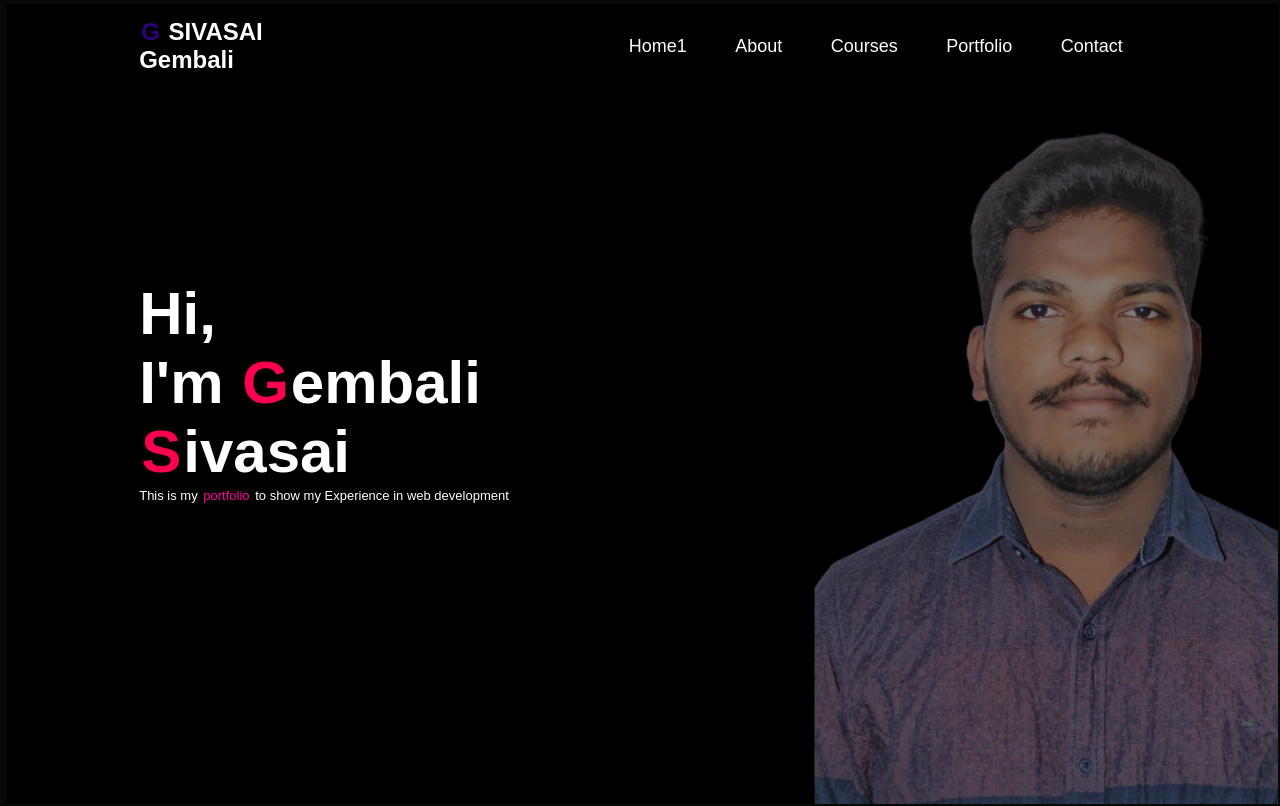
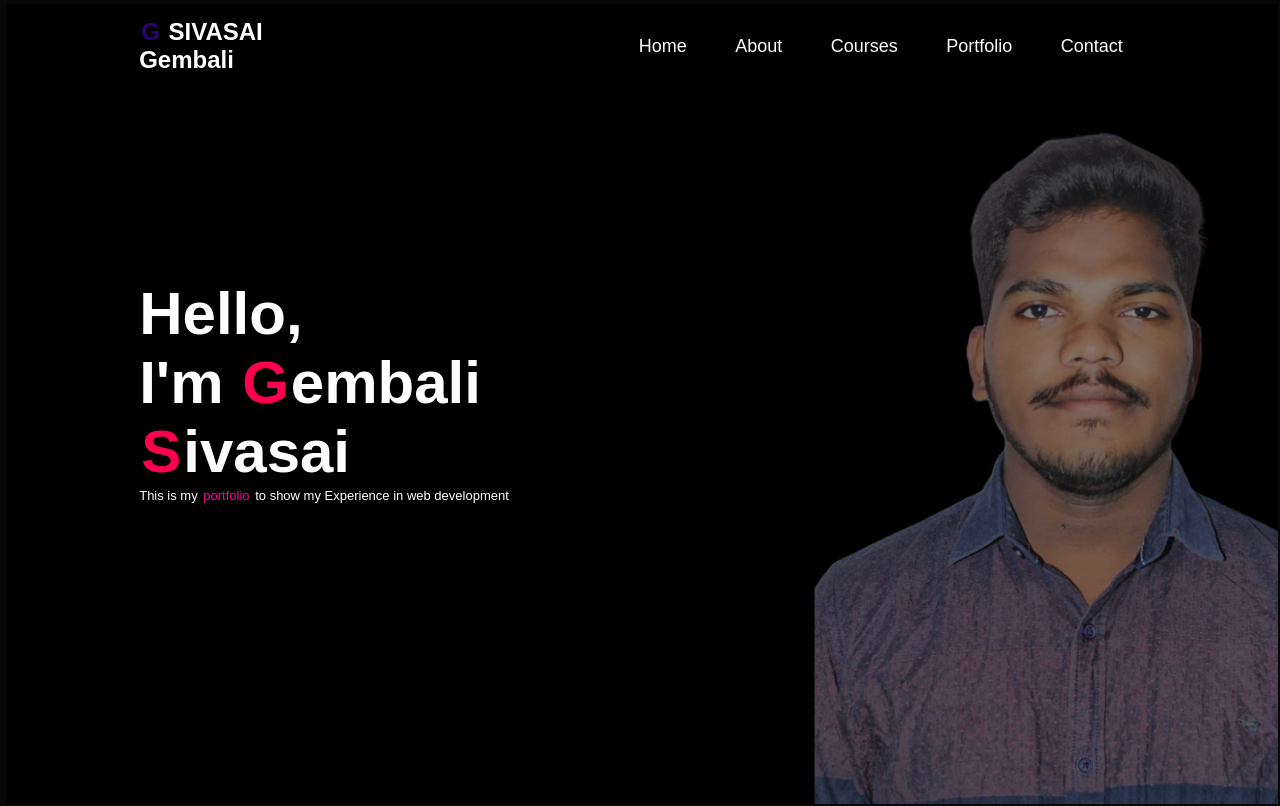
Before and after one commit to sivasaigembali/portfolio, a plain HTML site: page index.html in a window 1280 px wide. Shown: the top 806 px of the page. Drawn offline with Linux system fonts and the light colour scheme.

Commit message:
Changed Hi to Hello

```diff
--- a/index.html
+++ b/index.html
@@ -13,7 +13,7 @@
             <nav>
                 <h1 class="namelogo"><span>G</span> SIVASAI Gembali</h1>
            <ul id="sidemenu">
-            <li><a href="#header">Home1</a></li>
+            <li><a href="#header">Home</a></li>
             <li><a href="#about">About</a></li>
             <li><a href="#courses">Courses</a></li>
             <li><a href="#">Portfolio</a></li>
@@ -24,7 +24,7 @@
             </nav>
             <div class="header-text">
 
-                <h1>Hi,<br>I'm <span> G</span>embali <br><span> S</span>ivasai</h1>
+                <h1>Hello,<br>I'm <span> G</span>embali <br><span> S</span>ivasai</h1>
                 <p>This is my <span href="#portfolio">portfolio</span> to show my Experience in web development</p>
             </div>
         </div>
```
